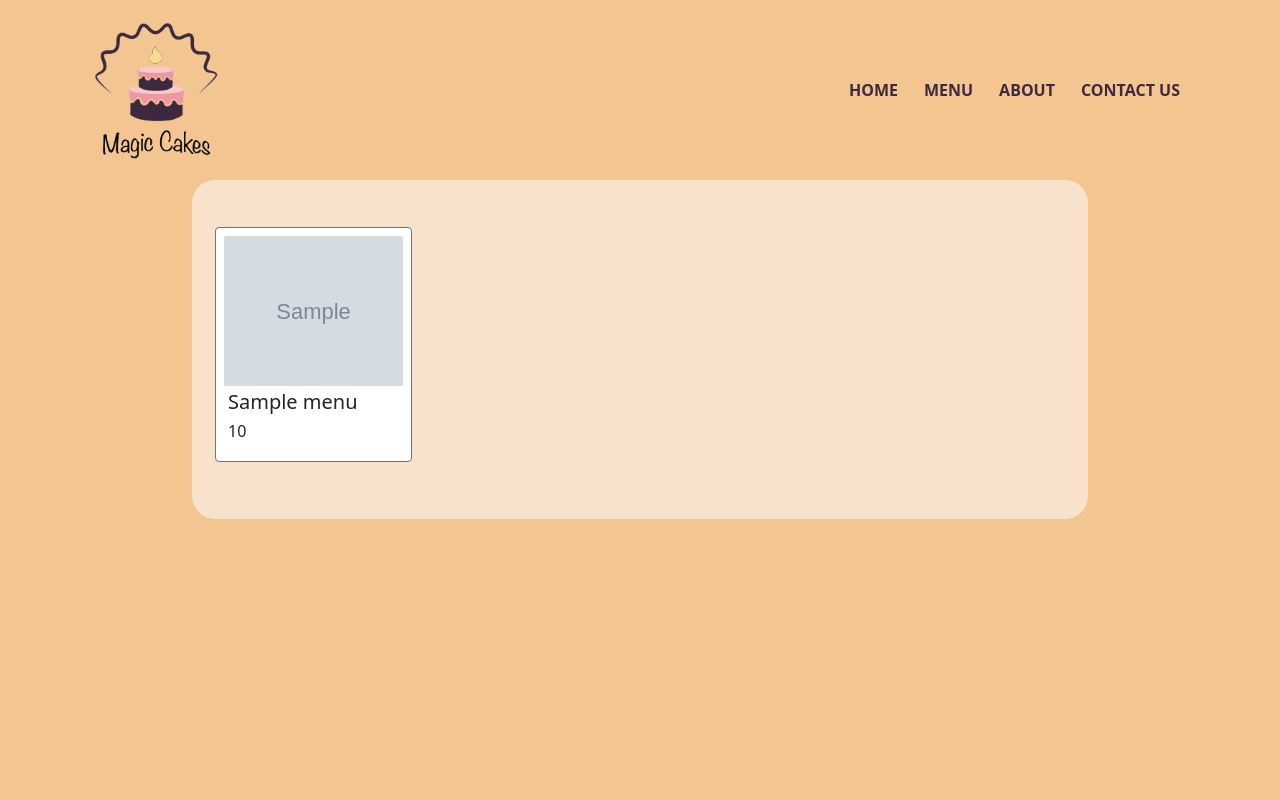
After one commit to estevanconestoga/magic-cakes, a PHP site: page /menu.php in a window 1280 px wide. The commit adds this page. Run offline with PHP 8.4, Linux system fonts and the light colour scheme; tables that the repository leaves empty or names only in its code hold one stand-in row (values such as "Sample post"); grey boxes marked "Sample" are stand-in pictures; some libraries are stand-ins or nearby versions.

Commit message:
menu page is added (data fetched from mysql)

```diff
--- a/cake.php
+++ b/cake.php
@@ -108,7 +108,7 @@ margin-top:-30px;
                     <div class="card">
                         <img src="assets/chocolate-coffee-vanilla-gluten-free-marble-cake-homemade-pound-cake.jpg" class="card-img-top">
                         <div class="card-body">
-                            <h6 class="card-title">Marble </h6>
+                            <h6 class="card-title">Marble Cake </h6>
                             <p class="card-text">Price:$9.67</p>
                             <button type="submit" name="Add_To_Cart"class="add-to-cart btn">ADD TO CARD</button>
                             <input type="hidden" name="Item_Name" value="Marble">
--- a/connect.php
+++ b/connect.php
@@ -1,22 +1,15 @@
-<!--
+<?php
 
 
 
 
-// $sql_connection = mysqli_connect('localhost', 'root', '', 'magiccake');
+ $sql_connection = mysqli_connect('localhost', 'root', '', 'magiccake');
 
 
 
-//     if($sql_connection->connect_error){
-//         die('connection failed : '.$sql_connection->connect_error);
-//     }else {
-//         $stmt = $sql_connection->prepare("insert into customer_order(Item_name, Item_price, Quantity)
-//         values(?,?,?)");
-//         $stmt ->bind_param("ssi",$_POST['Item_Name'],$_POST['Price'], $_POST['quantity']);
-//         $stmt ->execute();
-
-
-//     }
+    if($sql_connection->connect_error){
+        die('connection failed : '.$sql_connection->connect_error);
+    }
 
 
 
@@ -27,4 +20,4 @@
 
 
 
-?> -->
+?>
--- a/header.php
+++ b/header.php
@@ -47,6 +47,9 @@ session_start();
                 <a class="nav-link active" aria-current="page" href="index.php">HOME</a>
               </li>
               <li class="nav-item">
+              <a class="nav-link" href="menu.php">MENU</a>
+            </li>
+              <li class="nav-item">
                 <a class="nav-link" href="about.php">ABOUT </a>
               </li>
 
--- /dev/null
+++ b/menu.php
@@ -0,0 +1,100 @@
+
+
+<!DOCTYPE html>
+<html lang="en">
+<head>
+    <meta charset="UTF-8">
+    <meta http-equiv="X-UA-Compatible" content="IE=edge">
+    <meta name="viewport" content="width=device-width, initial-scale=1.0">
+    <title>menu</title>
+    <!--Font awesome CDN-->
+    <link rel="stylesheet" href="https://cdnjs.cloudflare.com/ajax/libs/font-awesome/5.11.2/css/all.min.css">
+    <!-- bootstrap -->
+    <link href="https://cdn.jsdelivr.net/npm/bootstrap@5.1.0/dist/css/bootstrap.min.css" rel="stylesheet"
+      integrity="sha384-KyZXEAg3QhqLMpG8r+8fhAXLRk2vvoC2f3B09zVXn8CA5QIVfZOJ3BCsw2P0p/We" crossorigin="anonymous">
+    <script src="https://cdn.jsdelivr.net/npm/bootstrap@5.1.0/dist/js/bootstrap.bundle.min.js"
+      integrity="sha384-U1DAWAznBHeqEIlVSCgzq+c9gqGAJn5c/t99JyeKa9xxaYpSvHU5awsuZVVFIhvj" crossorigin="anonymous">
+    </script>
+    <!-- css link  -->
+    <link rel="stylesheet" href="style.css">
+</head>
+<style>
+    .container{
+    background:#F8E2CB;
+    width:70%;
+    padding-top:23px;
+    padding-left:23px;
+    padding-bottom:25px;
+    border-radius:23px;
+
+    }
+</style>
+<body>
+<nav class="navbar navbar-expand-lg navbar-dark">
+      <div class="container-fluid">
+        <a class="navbar-brand" href="#"><img class="logo" src="Assets/logo_cake.png" alt="Website Logo"></a>
+        <button class="navbar-toggler" type="button" data-bs-toggle="collapse" data-bs-target="#navbarScroll"
+          aria-controls="navbarScroll" aria-expanded="false" aria-label="Toggle navigation">
+          <span class="navbar-toggler-icon"></span>
+        </button>
+        <div class="collapse navbar-collapse" id="navbarScroll">
+          <ul class="navbar-nav ms-auto my-2 my-lg-0 navbar-nav-scroll" style="--bs-scroll-height: 100px;">
+            <li class="nav-item">
+              <a class="nav-link active" aria-current="page" href="index.php">HOME</a>
+            </li>
+            <li class="nav-item">
+              <a class="nav-link" href="menu.php">MENU</a>
+            </li>
+            <li class="nav-item">
+              <a class="nav-link" href="about.php">ABOUT </a>
+            </li>
+
+            <li class="nav-item">
+              <a class="nav-link" href="contact.php">CONTACT US</a>
+            </li>
+
+          </ul>
+
+        </div>
+      </div>
+    </nav>
+
+    <div class="container">
+        <div class="row mt-4 pb-4">
+            <?php
+            include 'connect.php';
+            $stmt = $sql_connection -> prepare("SELECT*FROM menu");
+            $stmt -> execute();
+            $result = $stmt ->get_result();
+            while($row = $result ->fetch_assoc()):
+
+            ?>
+            <div class="col-lg-3">
+                <div class="card-deck">
+                    <div class="card p-2 border-secondary mb-2">
+                      <img src="<?= $row['item_image']?>" class="card-img-top" height="150" width="100">
+                      <div class="card-body p-1">
+                         <h5 class="card-title"><?= $row['item_name'] ?></h5>
+                         <h6 class="card-title"><?= $row['item_price'] ?></h6>
+                      </div>
+                    </div>
+                </div>
+            </div>
+            <?php endwhile; ?>
+        </div>
+    </div>
+
+
+
+
+
+
+
+
+
+
+
+
+</body>
+
+</html>
```
Also changed, not shown: error.php (added, +14 -0 lines), index.php (+12 -5 lines).
